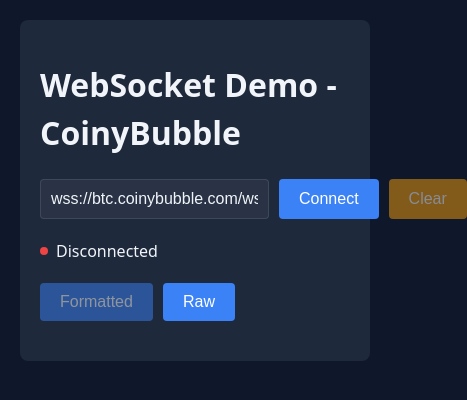
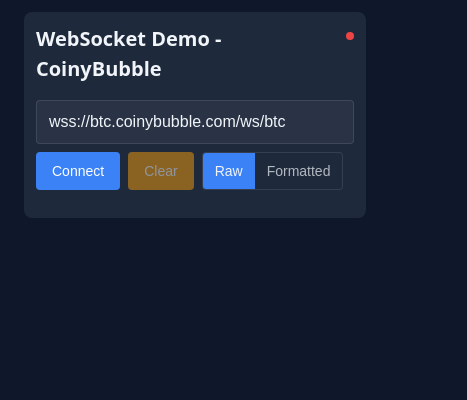
Before and after one commit to coinybubble/websocket-demo, a plain HTML site: page index.html in a window 390 px wide. Shown: the whole page, 467 px wide, since content can reach past the window. Drawn offline with nearby package versions, Linux system fonts and the light colour scheme.

Commit message:
fix mobile

```diff
--- a/index.html
+++ b/index.html
@@ -16,36 +16,63 @@
         --warning: #f59e0b;
     }
 
+    * {
+        box-sizing: border-box;
+        margin: 0;
+        padding: 0;
+    }
+
     body {
         margin: 0;
-        padding: 20px;
+        padding: 12px;
         font-family: system-ui, -apple-system, sans-serif;
         background: var(--bg);
         color: var(--text);
         line-height: 1.5;
     }
 
+    /* Adaptive container padding */
     .container {
         max-width: 1200px;
         margin: 0 auto;
+        padding: 0 12px;
+    }
+
+    /* Adaptive headings */
+    h1 {
+        font-size: clamp(1.25rem, 5vw, 2rem);
+        margin-bottom: 1rem;
     }
 
     .card {
         background: var(--card-bg);
         border-radius: 8px;
-        padding: 20px;
-        margin-bottom: 20px;
+        padding: clamp(12px, 3vw, 20px);
+        margin-bottom: 16px;
+        width: 100%;
     }
 
+    /* Input group with enhanced mobile layout */
     .input-group {
         display: flex;
-        gap: 10px;
-        margin-bottom: 20px;
+        flex-wrap: wrap;
+        gap: 8px;
+        margin-bottom: 16px;
+    }
+
+    .input-group input {
+        flex: 1 1 100%;
+        min-width: 0;
+    }
+
+    .input-group button {
+        flex: 1 1 auto;
+        min-width: min(30%, 120px);
     }
 
     input {
-        flex: 1;
-        padding: 10px;
+        width: 100%;
+        padding: 12px;
         border: 1px solid rgba(255, 255, 255, 0.1);
         border-radius: 4px;
         background: rgba(255, 255, 255, 0.05);
@@ -53,15 +80,25 @@
         font-size: 16px;
     }
 
+    /* Responsive buttons */
     button {
-        padding: 10px 20px;
+        padding: 12px;
         border: none;
         border-radius: 4px;
         background: var(--accent);
         color: white;
         cursor: pointer;
+        font-size: 14px;
+        transition: opacity 0.2s;
+        touch-action: manipulation;
+        white-space: nowrap;
+    }
+
+    @media (min-width: 640px) {
+        button {
+            padding: 12px 16px;
             font-size: 16px;
-        transition: opacity 0.2s;
+        }
     }
 
     button:hover {
@@ -81,30 +118,23 @@
         background: var(--warning);
     }
 
-    .status {
-        display: flex;
-        align-items: center;
-        gap: 8px;
-        margin-bottom: 20px;
+    /* Card header with status */
+    .card-header {
+        position: relative;
+        padding-right: 24px;
+        margin-bottom: 1rem;
     }
 
-    .display-toggle {
-        display: flex;
-        gap: 10px;
-        margin-bottom: 20px;
-    }
-
-    .display-toggle button {
-        opacity: 0.5;
-    }
-
-    .display-toggle button.active {
-        opacity: 1;
+    /* Status indicator */
+    .status {
+        position: absolute;
+        top: 8px;
+        right: 0;
     }
 
     .status-dot {
-        width: 8px;
-        height: 8px;
+        width: 12px;
+        height: 12px;
         border-radius: 50%;
     }
 
@@ -117,35 +147,111 @@
         background: var(--error);
     }
 
+    /* Controls container */
+    .controls-container {
+        display: flex;
+        gap: 8px;
+        margin-bottom: 16px;
+        flex-wrap: wrap;
+    }
+
+    .controls-container input {
+        flex: 1;
+        min-width: 200px;
+    }
+
+    /* Action buttons and format toggle */
+    .controls-wrapper {
+        display: flex;
+        gap: 8px;
+        align-items: center;
+    }
+
+    /* Format toggle switch */
+    .format-toggle {
+        display: inline-flex;
+        align-items: center;
+        background: var(--card-bg);
+        border: 1px solid rgba(255, 255, 255, 0.1);
+        border-radius: 4px;
+        overflow: hidden;
+        height: 38px;
+    }
+
+    .format-toggle button {
+        background: none;
+        border: none;
+        padding: 8px 12px;
+        font-size: 14px;
+        color: var(--text);
+        opacity: 0.7;
+        border-radius: 0;
+        height: 100%;
+    }
+
+    .format-toggle button.active {
+        background: var(--accent);
+        opacity: 1;
+    }
+
+    /* Action buttons */
+    .action-buttons {
+        display: flex;
+        gap: 8px;
+    }
+
+    button {
+        height: 38px;
+        padding: 0 16px;
+        white-space: nowrap;
+    }
+
+    .status-dot {
+        width: 8px;
+        height: 8px;
+        border-radius: 50%;
+        flex-shrink: 0;
+    }
+
+    .status-dot.connected {
+        background: var(--success);
+        animation: pulse 2s infinite;
+    }
+
+    .status-dot.disconnected {
+        background: var(--error);
+    }
+
+    /* Optimized trade list */
     .trades {
-        max-height: 600px;
+        max-height: calc(100vh - 300px);
         overflow-y: auto;
+        -webkit-overflow-scrolling: touch;
     }
 
     .trade {
-        padding: 10px;
+        padding: 12px;
         border-radius: 4px;
         margin-bottom: 8px;
         background: rgba(255, 255, 255, 0.03);
         font-family: monospace;
         white-space: pre-wrap;
         word-break: break-all;
+        font-size: 14px;
+    }
+
+    @media (min-width: 640px) {
+        .trade {
+            font-size: 16px;
+        }
     }
 
     .trade.raw {
         white-space: pre-wrap;
     }
 
-    .trade:hover {
-        background: rgba(255, 255, 255, 0.05);
-    }
-
-    @keyframes pulse {
-        0% { opacity: 1; }
-        50% { opacity: 0.5; }
-        100% { opacity: 1; }
-    }
-
+    /* Улучшенный скроллбар для мобильных */
+    @media (hover: hover) {
         ::-webkit-scrollbar {
             width: 6px;
             height: 6px;
@@ -164,21 +270,39 @@
         ::-webkit-scrollbar-thumb:hover {
             background: rgba(255, 255, 255, 0.3);
         }
+    }
+
+    @keyframes pulse {
+        0% { opacity: 1; }
+        50% { opacity: 0.5; }
+        100% { opacity: 1; }
+    }
     </style>
 </head>
 <body>
     <div id="app">
         <div class="container">
             <div class="card">
+                <div class="card-header">
                     <h1>WebSocket Demo - CoinyBubble</h1>
+                    <div class="status">
+                        <div
+                            class="status-dot"
+                            :class="{ connected: isConnected, disconnected: !isConnected }"
+                            :title="connectionStatus"
+                        ></div>
+                    </div>
+                </div>
 
-                <div class="input-group">
+                <div class="controls-container">
                     <input
                         v-model="wsUrl"
                         type="text"
                         placeholder="WebSocket URL"
                         :disabled="isConnected"
                     >
+                    <div class="controls-wrapper">
+                        <div class="action-buttons">
                             <button
                                 v-if="!isConnected"
                                 @click="connect"
@@ -201,28 +325,21 @@
                                 Clear
                             </button>
                         </div>
-
-                <div class="status">
-                    <div
-                        class="status-dot"
-                        :class="{ connected: isConnected, disconnected: !isConnected }"
-                    ></div>
-                    <span>{{ connectionStatus }}</span>
-                </div>
-
-                <div class="display-toggle">
+                        <div class="format-toggle">
+                            <button
+                                :class="{ active: displayMode === 'raw' }"
+                                @click="displayMode = 'raw'"
+                            >
+                                Raw
+                            </button>
                             <button
                                 :class="{ active: displayMode === 'formatted' }"
                                 @click="displayMode = 'formatted'"
                             >
                                 Formatted
                             </button>
-                    <button
-                        :class="{ active: displayMode === 'raw' }"
-                        @click="displayMode = 'raw'"
-                    >
-                        Raw
-                    </button>
+                        </div>
+                    </div>
                 </div>
 
                 <div class="trades">
```
Lines whose indentation alone changed are shown as unchanged.
